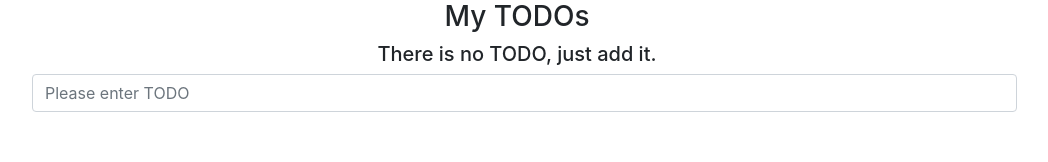
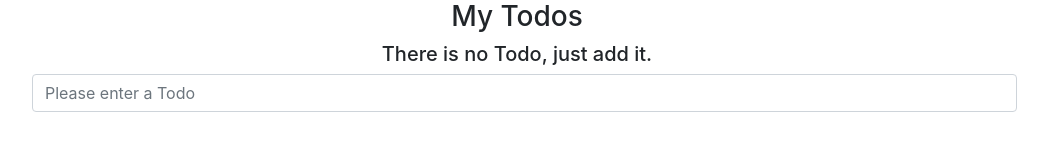
Before and after one commit to 273853065/my-react-app, a React app: page / in a window 1280 px wide. Shown: the top 162 px of the page, without its empty margins (123-1171 px from the left). Built offline with nearby package versions, Linux system fonts and the light colour scheme.

Commit message:
Mod: update word spell

```diff
--- a/src/components/Header.js
+++ b/src/components/Header.js
@@ -8,8 +8,8 @@ class Header extends Component {
     list.map(item => count = !item.finished ? count + 1 : count)
     return (
       <div>
-        <h3 className="text-center">My TODOs</h3>
-        <h5>{count ? `You have ${count} TODO(s), please deal with.` : `There is no TODO, just add it.`}</h5>
+        <h3 className="text-center">My Todos</h3>
+        <h5>{count ? `You have ${count} Todo(s), please deal with.` : `There is no Todo, just add it.`}</h5>
       </div>
     )
   }
--- a/src/components/Input.js
+++ b/src/components/Input.js
@@ -24,7 +24,7 @@ class Input extends Component {
           <input
             id="todo_input"
             className="form-control"
-            placeholder="Please enter TODO"
+            placeholder="Please enter a Todo"
             value={this.state.value}
             onChange={(e) => this.setState({ value: e.target.value })}
             onKeyDown={e => {
```
Also changed, not shown: 1 other file (tests, documents, lock files or other folders).
